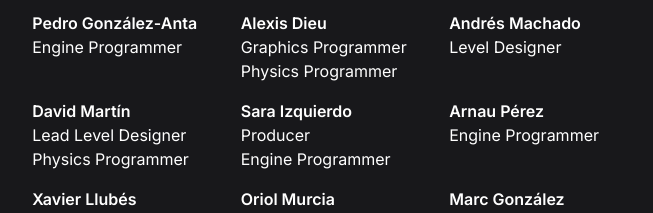
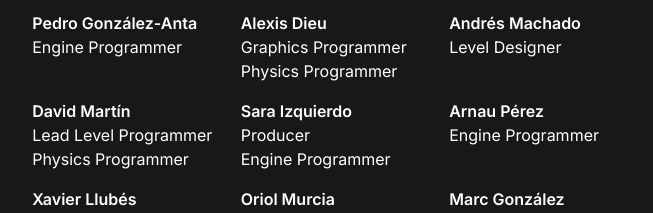
Before and after one commit to MarcGonzalezMoratona/starfall-rebellion, a Next.js app: page /press in a window 1280 px wide. Shown: the part 3500-3713 px from the top of the page, without its empty margins (409-1062 px from the left). Built offline with nearby package versions, Linux system fonts and the light colour scheme.

Commit message:
fix: update role David

```diff
--- a/app/data/team.js
+++ b/app/data/team.js
@@ -85,7 +85,7 @@ export const team = {
     {
       name: 'David Martín',
       image: 'DavidMartin.jpg',
-      primaryRole: 'Lead Level Designer',
+      primaryRole: 'Lead Level Programmer',
       secondaryRole: 'Physics Programmer',
       networks: {
         github: 'https://github.com/Dedado3000',
```
